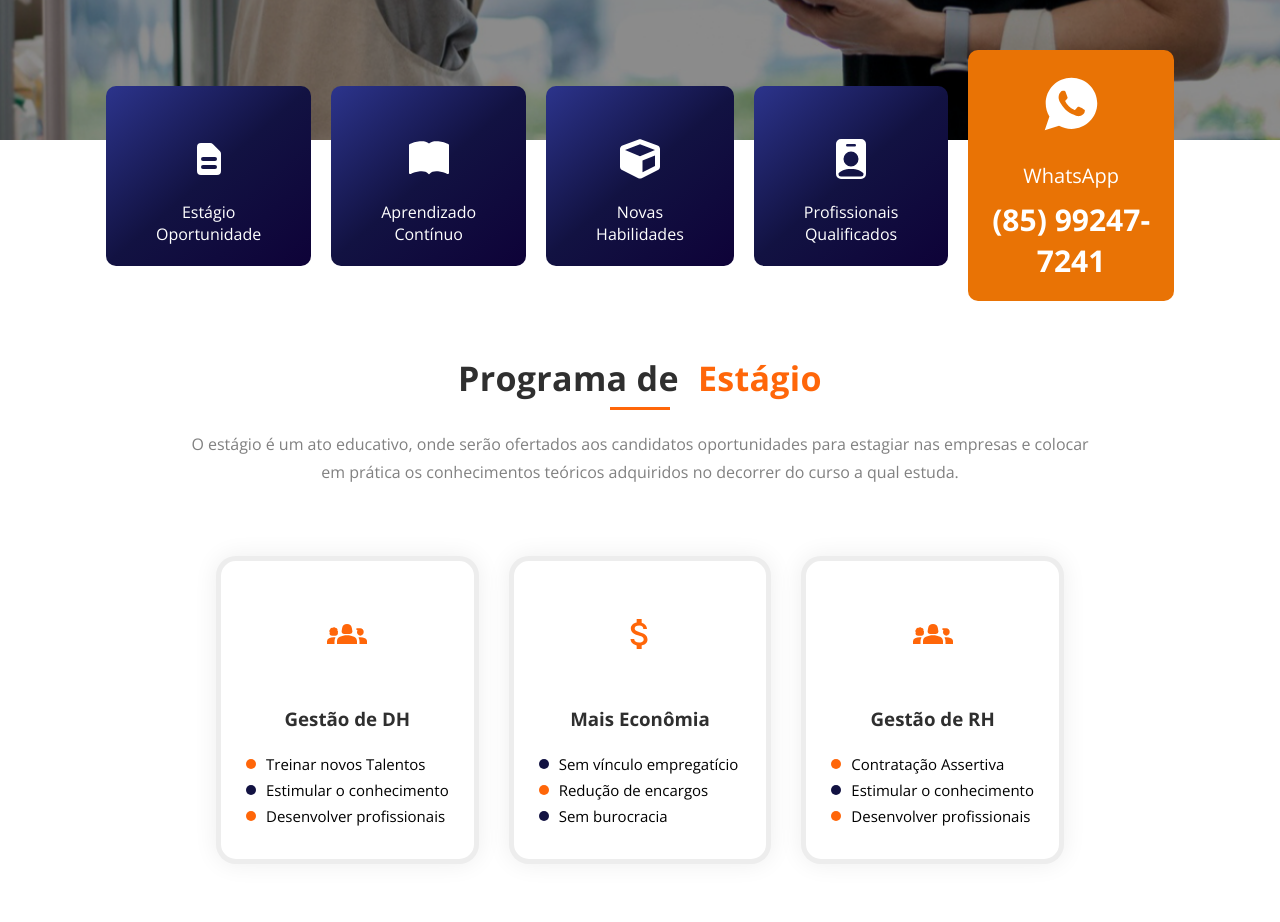
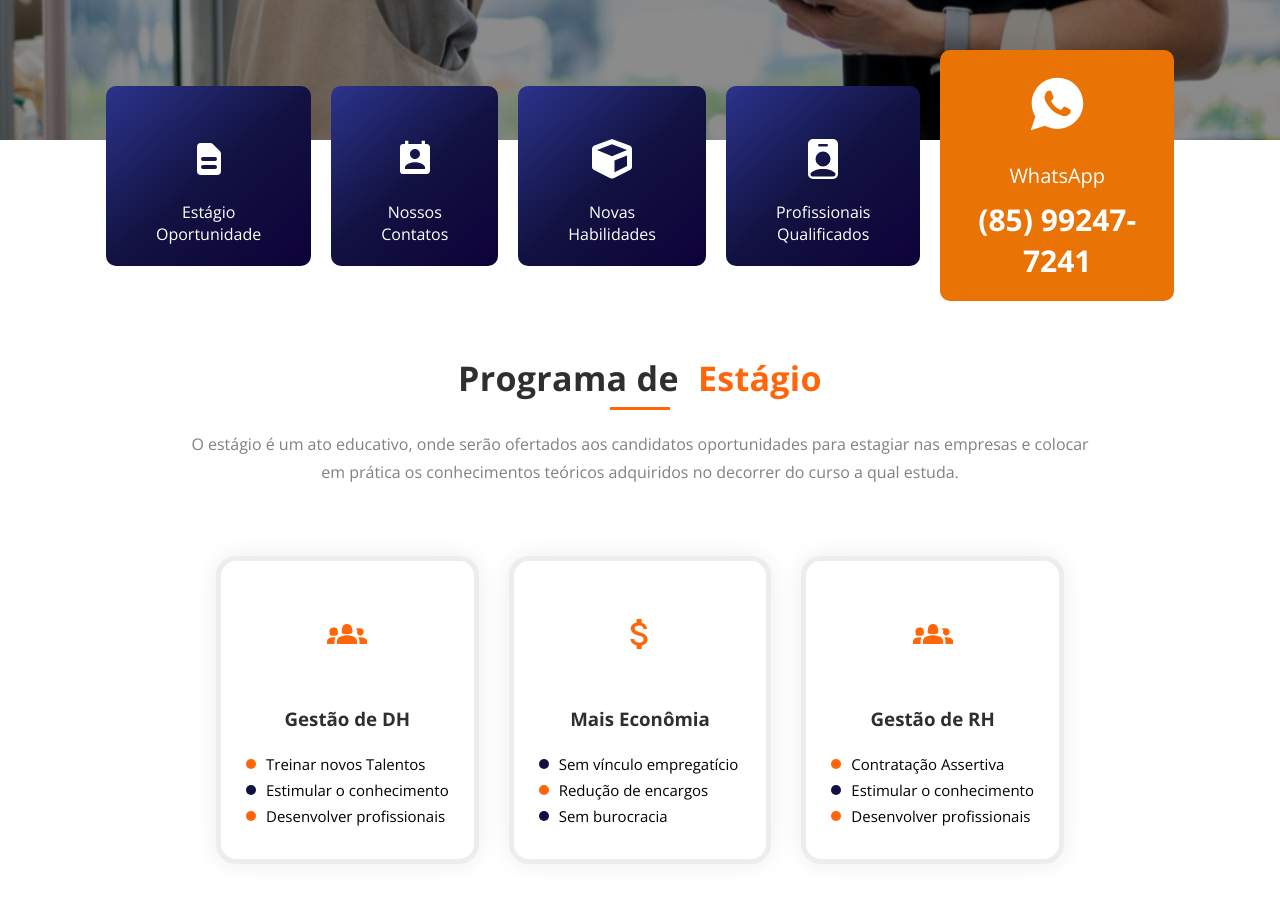
Before and after one commit to GaelBaptista/drestagio, a React (Vite) app: page / in a window 1280 px wide. Shown: the part 780-1702 px from the top of the page. Built offline with nearby package versions, Linux system fonts and the light colour scheme.

Commit message:
ajustes cardHomeLINK

```diff
--- a/src/components/Footer/footer.tsx
+++ b/src/components/Footer/footer.tsx
@@ -58,7 +58,7 @@ export function Footer() {
               </div>
               <div className="footer-social-icon">
                 <span>Empresa Associada</span>
-                <img src={Abres} width={'200px'} height={'100px'}  alt="" />
+                <img className='Abres' src={Abres} width={'200px'} height={'100px'}  alt="" />
 
                {/* <a href="#"><FaFacebookF className="facebook-bg" /></a>
                 <a href="#"><FaTwitter className="twitter-bg" /></a>
--- a/src/routes/Home/Home.tsx
+++ b/src/routes/Home/Home.tsx
@@ -1,8 +1,9 @@
-import {BsBookFill} from 'react-icons/bs'
+
 import {HiDocumentText} from 'react-icons/hi'
 import {FaCube} from 'react-icons/fa'
 import {BsPersonBadgeFill} from 'react-icons/bs'
 import {IoLogoWhatsapp} from 'react-icons/io'
+import { MdPermContactCalendar } from 'react-icons/md'
 
 
 
@@ -118,8 +119,10 @@ export function Home () {
             </Link>
         </div>
         <div className="quadrado">
-            <div className="icone"><BsBookFill/></div>
-            <div>Aprendizado Contínuo</div>
+            <Link to='/projects/contact'>
+            <div className="icone"><MdPermContactCalendar/></div>
+            <div>Nossos <br/>Contatos</div>
+            </Link>
         </div>
         <div className="quadrado">
             <div className="icone"><FaCube/></div>
--- a/src/routes/Projects/Sericos/servicos.css
+++ b/src/routes/Projects/Sericos/servicos.css
@@ -13,8 +13,7 @@ ul {
 a {
   text-decoration: none;
 }
-
-img {
+.image img {
   width: 100%;
   height: auto;
 }
```
